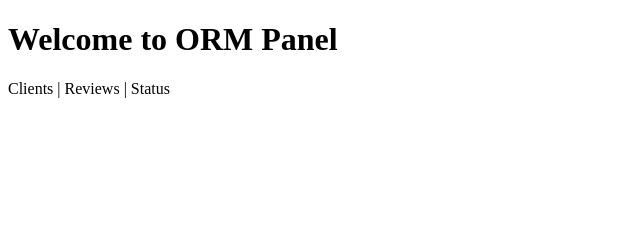
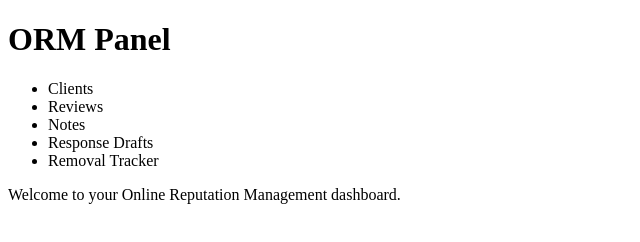
Before and after one commit to sidxarnav/orm-panel, a website: page public/dashboard.html in a window 1280 px wide. Shown: the whole page, without its empty margins (0-640 px from the left). Drawn offline with Linux system fonts and the light colour scheme.

Commit message:
Enhance ORM Dashboard with new navigation items
Updated the dashboard layout with additional navigation items and a welcome message.

```diff
--- a/public/dashboard.html
+++ b/public/dashboard.html
@@ -4,7 +4,18 @@
   <title>ORM Dashboard</title>
 </head>
 <body>
-  <h1>Welcome to ORM Panel</h1>
-  <p>Clients | Reviews | Status</p>
+
+  <h1>ORM Panel</h1>
+
+  <ul>
+    <li>Clients</li>
+    <li>Reviews</li>
+    <li>Notes</li>
+    <li>Response Drafts</li>
+    <li>Removal Tracker</li>
+  </ul>
+
+  <p>Welcome to your Online Reputation Management dashboard.</p>
+
 </body>
 </html>
```
